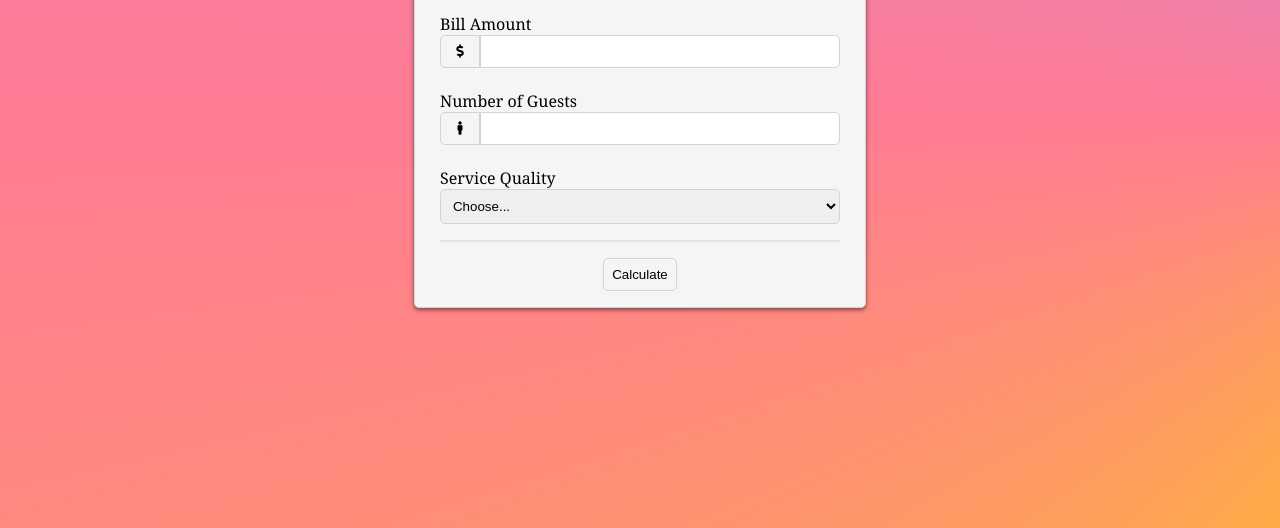
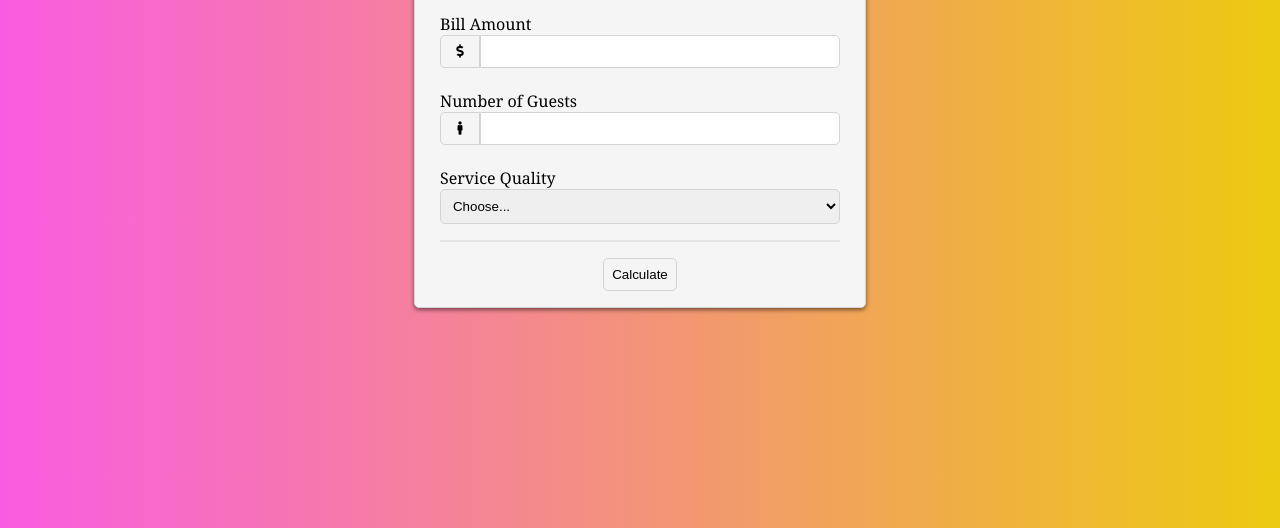
Before and after one commit to miguelznunez/TipCalculator, a plain HTML site: page index.html in a window 1280 px wide. Shown: the part 288-816 px from the top of the page. Drawn offline with Linux system fonts and the light colour scheme.

Commit message:
Update style.css

```diff
--- a/style.css
+++ b/style.css
@@ -1,7 +1,7 @@
 body{
   height: 100vh;
   font-family: Cambria, Cochin, Georgia, Times, 'Times New Roman', serif;
-  background: conic-gradient(at 125% 50%, #b78cf7, #ff7c94, #ffcf0d, #ff7c94, #b78cf7);
+  background: linear-gradient(to right, #f95ce2, #edca11);
 }
 
 .container{
```
